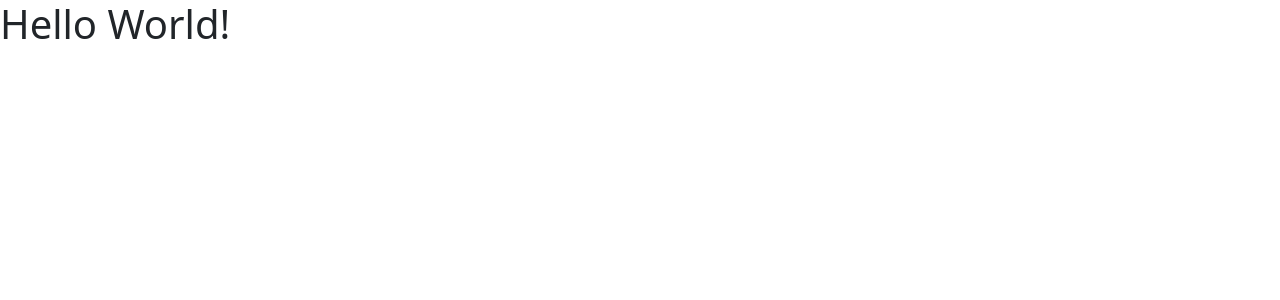
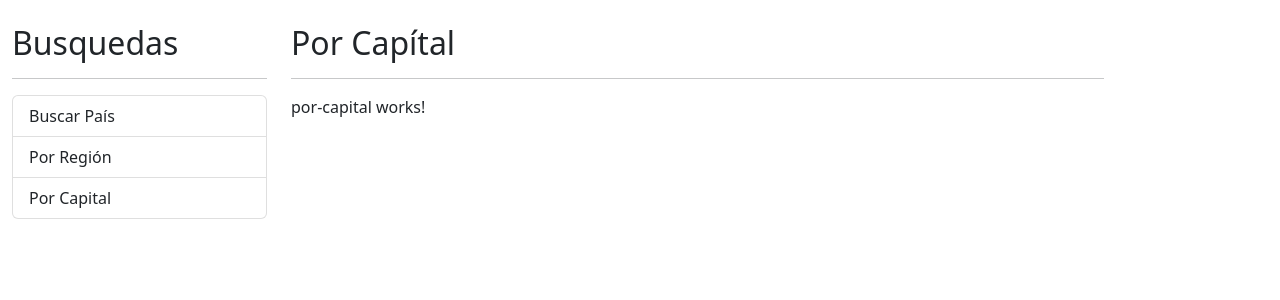
Before and after one commit to guillo1990/angular-03-paises-app, an Angular app: page / in a window 1280 px wide. Shown: the top 300 px of the page. Built offline with nearby package versions, Linux system fonts and the light colour scheme.

Commit message:
Classe 100

```diff
--- a/src/app/app.component.html
+++ b/src/app/app.component.html
@@ -1 +1,17 @@
-<h1>Hello World!</h1>
+<div class="row container mt-4">
+  <div class="col-3">
+    <h2>Busquedas</h2>
+    <hr />
+    <ul class="list-group">
+      <li class="list-group-item">Buscar País</li>
+      <li class="list-group-item">Por Región</li>
+      <li class="list-group-item">Por Capital</li>
+    </ul>
+  </div>
+
+  <div class="col">
+    <h2>Por Capítal</h2>
+    <hr />
+    <app-por-capital></app-por-capital>
+  </div>
+</div>
```
